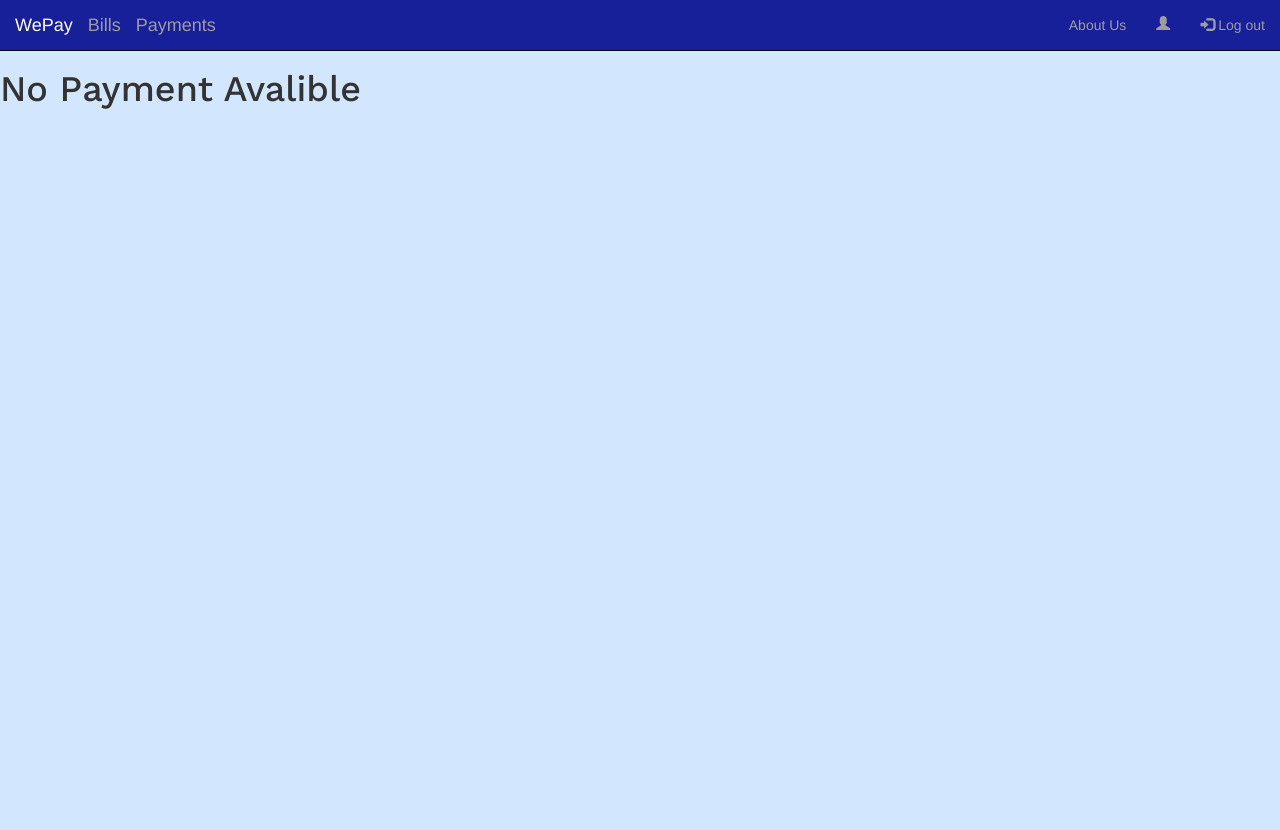
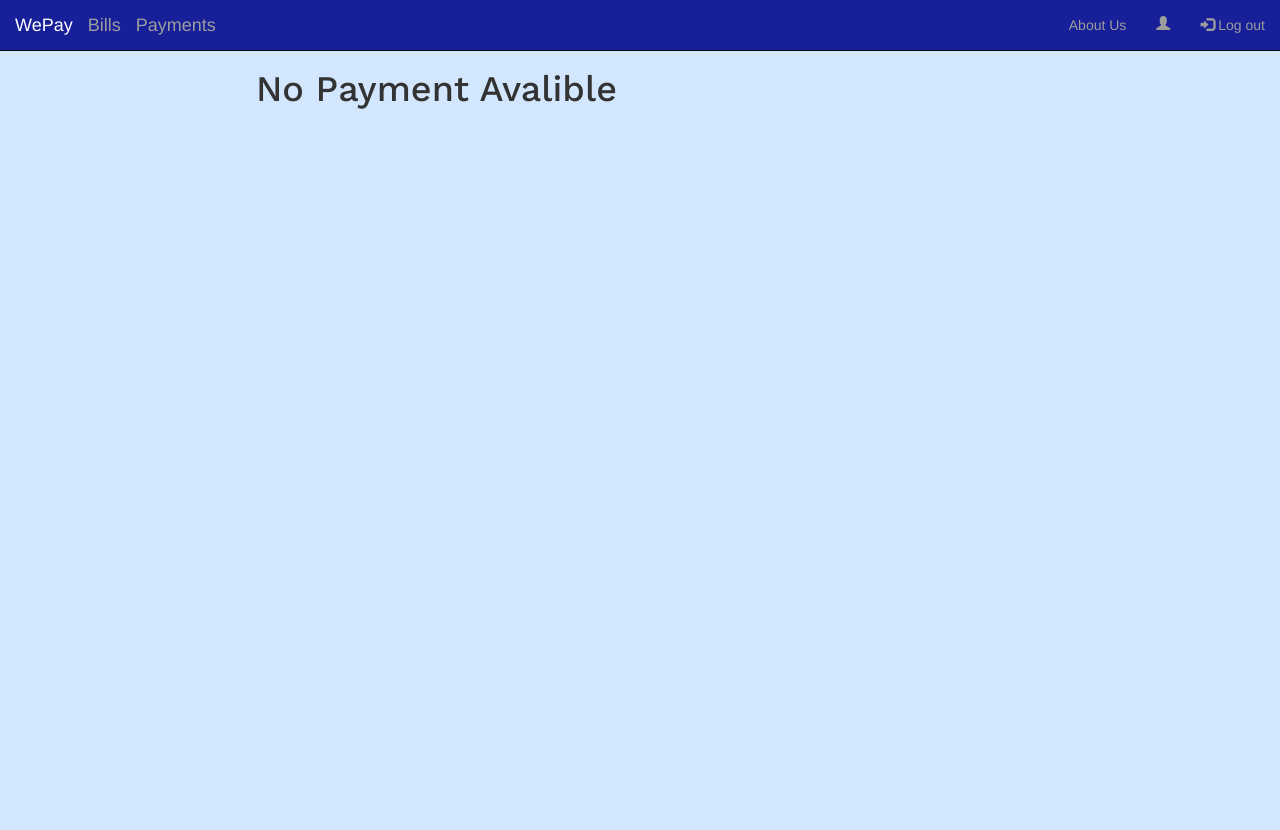
Before and after one commit to WePays/WePay, a Django app: template templates/Wepay/payment.html in a window 1280 px wide; the page is wider, and only the part inside the window is pictured. Run offline with Django 4.2, Linux system fonts and the light colour scheme; the template is opened without the code that fills it, so the values that code supplies are empty; some libraries are stand-ins or nearby versions.

Commit message:
improve bill page

```diff
--- a/WePay/static/wepay/bill.css
+++ b/WePay/static/wepay/bill.css
@@ -2,16 +2,14 @@ body {
     background: #d2e7fe;
     background-repeat: no-repeat;
     background-attachment: fixed;
-    text-align: center;
-    /* position: relative;
+    position: relative;
     width: 100%;
     height: 100vh;
-    border-radius: 10%;
-    text-align: center;
-    margin: auto;
-    display: flex;
+    border-radius: 30%;
+    margin-left: 20%;
     align-items: center;
-    justify-content: center; */
+    justify-content: center;
+
 }
 
 
@@ -29,6 +27,7 @@ body {
     color: #ffffff;
     font-size: large;
     font-weight: lighter;
+    text-align: center;
 
     }
 
@@ -54,6 +53,6 @@ body {
     }
 
     .styled-table tbody tr.not-paid {
-        font-weight: bold;
-        color: #eb0c0c;
-        }
+    font-weight: bold;
+    color: #eb0c0c;
+    }
--- a/templates/Wepay/base_wepay.html
+++ b/templates/Wepay/base_wepay.html
@@ -9,6 +9,7 @@
 		<link rel="stylesheet" href="https://maxcdn.bootstrapcdn.com/bootstrap/3.4.1/css/bootstrap.min.css">
 		<script src="https://ajax.googleapis.com/ajax/libs/jquery/3.6.0/jquery.min.js"></script>
 		<link rel="stylesheet" type="text/css" href="{% static 'wepay/create_bill.css' %}">
+		<link rel="stylesheet" type="text/css" href="{% static 'wepay/bill.css' %}">
 		<script src="https://maxcdn.bootstrapcdn.com/bootstrap/3.4.1/js/bootstrap.min.js"></script>
 		{% block extra_head %}{% endblock extra_head %}
 	  </head>
```
Also changed, not shown: templates/Wepay/bill.html (+9 -9 lines).
